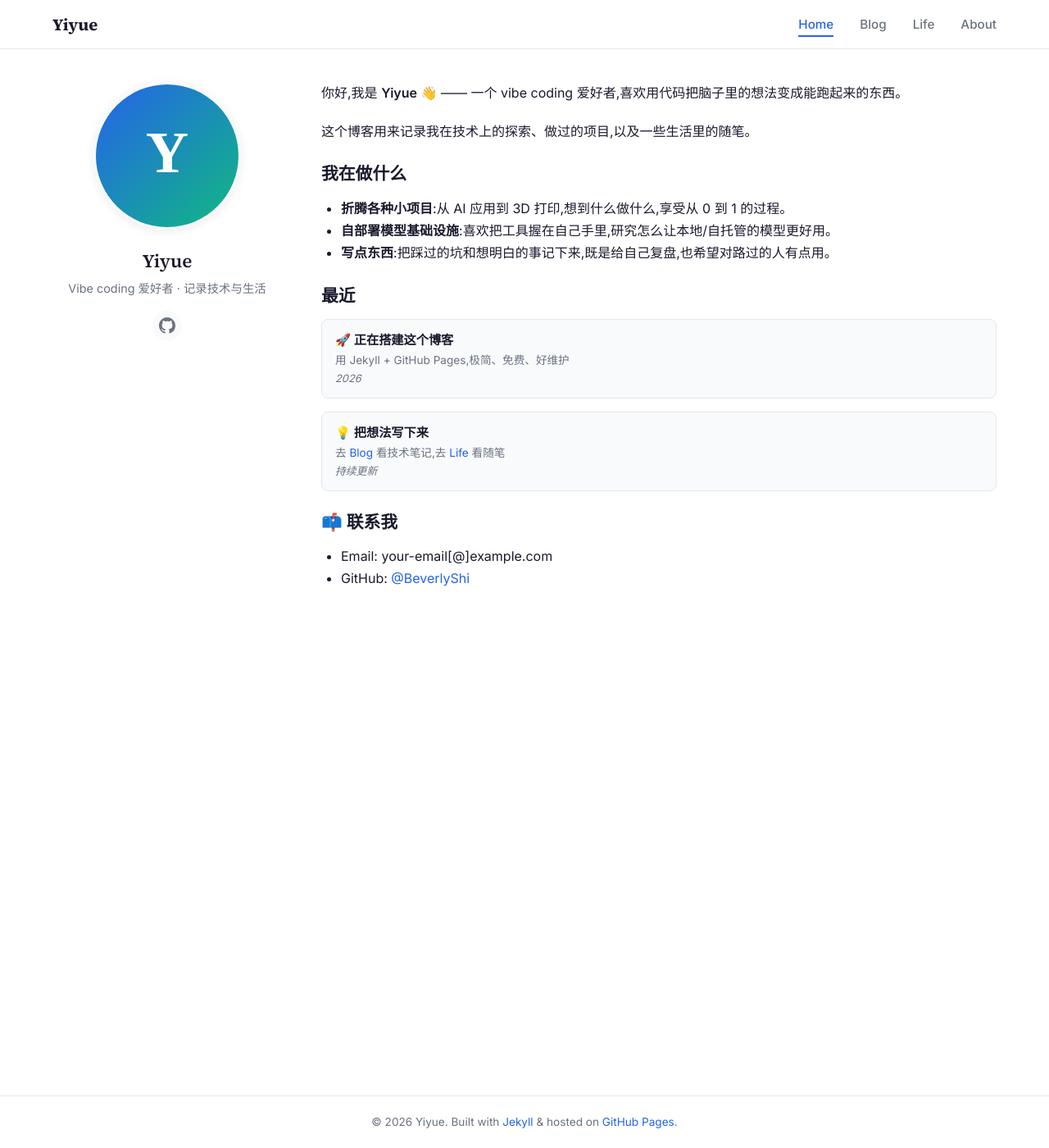
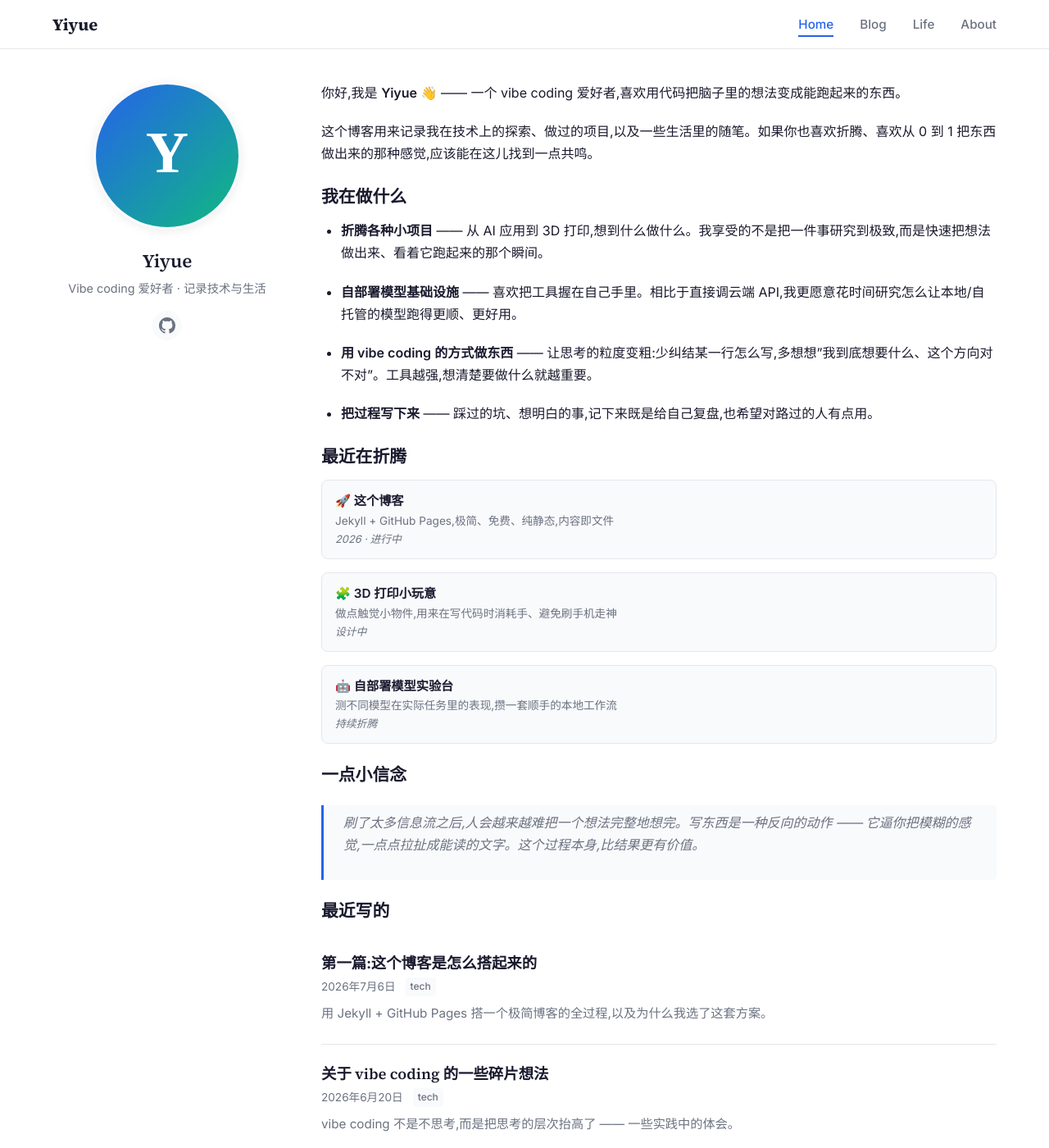
Before and after one commit to BeverlyShi/BeverlyShi.github.io, a Jekyll site: the page built from index.md, in a window 1280 px wide and 1400 px high. Shown: the whole window at 82% size. Built offline with Jekyll 4.4.1, drawn with Linux system fonts in a browser that asks for light colours; some of the changed text lies outside the part shown.

Commit message:
feat: 充实首页内容，使其自然超过一屏可正常滚动
根因不是 CSS bug（滚动机制经多视口实测正常）——旧首页内容仅约 876px，
在桌面屏上一屏装下，故"无内容可滚"。扩充首页：我在做什么/最近在折腾/
一点小信念/最近写的文章列表（自动列出最新 5 篇）/联系我，页面高约 1905px，
大屏也可滚动约 1005px。

Co-Authored-By: Claude Opus 4.8 <noreply@anthropic.com>

```diff
--- a/index.md
+++ b/index.md
@@ -6,34 +6,75 @@ permalink: /
 
 你好,我是 **Yiyue** 👋 —— 一个 vibe coding 爱好者,喜欢用代码把脑子里的想法变成能跑起来的东西。
 
-这个博客用来记录我在技术上的探索、做过的项目,以及一些生活里的随笔。
+这个博客用来记录我在技术上的探索、做过的项目,以及一些生活里的随笔。如果你也喜欢折腾、喜欢从 0 到 1 把东西做出来的那种感觉,应该能在这儿找到一点共鸣。
 
 ## 我在做什么
 
-- **折腾各种小项目**:从 AI 应用到 3D 打印,想到什么做什么,享受从 0 到 1 的过程。
-- **自部署模型基础设施**:喜欢把工具握在自己手里,研究怎么让本地/自托管的模型更好用。
-- **写点东西**:把踩过的坑和想明白的事记下来,既是给自己复盘,也希望对路过的人有点用。
+- **折腾各种小项目** —— 从 AI 应用到 3D 打印,想到什么做什么。我享受的不是把一件事研究到极致,而是快速把想法做出来、看着它跑起来的那个瞬间。
 
-## 最近
+- **自部署模型基础设施** —— 喜欢把工具握在自己手里。相比于直接调云端 API,我更愿意花时间研究怎么让本地/自托管的模型跑得更顺、更好用。
+
+- **用 vibe coding 的方式做东西** —— 让思考的粒度变粗:少纠结某一行怎么写,多想想"我到底想要什么、这个方向对不对"。工具越强,想清楚要做什么就越重要。
+
+- **把过程写下来** —— 踩过的坑、想明白的事,记下来既是给自己复盘,也希望对路过的人有点用。
+
+## 最近在折腾
 
 <div class="experience-list">
   <div class="experience-item">
     <div class="experience-details">
-      <div class="experience-title">🚀 正在搭建这个博客</div>
-      <div class="experience-subtitle">用 Jekyll + GitHub Pages,极简、免费、好维护</div>
-      <div class="experience-date">2026</div>
+      <div class="experience-title">🚀 这个博客</div>
+      <div class="experience-subtitle">Jekyll + GitHub Pages,极简、免费、纯静态,内容即文件</div>
+      <div class="experience-date">2026 · 进行中</div>
     </div>
   </div>
   <div class="experience-item">
     <div class="experience-details">
-      <div class="experience-title">💡 把想法写下来</div>
-      <div class="experience-subtitle">去 <a href="/blog">Blog</a> 看技术笔记,去 <a href="/life">Life</a> 看随笔</div>
-      <div class="experience-date">持续更新</div>
+      <div class="experience-title">🧩 3D 打印小玩意</div>
+      <div class="experience-subtitle">做点触觉小物件,用来在写代码时消耗手、避免刷手机走神</div>
+      <div class="experience-date">设计中</div>
+    </div>
+  </div>
+  <div class="experience-item">
+    <div class="experience-details">
+      <div class="experience-title">🤖 自部署模型实验台</div>
+      <div class="experience-subtitle">测不同模型在实际任务里的表现,攒一套顺手的本地工作流</div>
+      <div class="experience-date">持续折腾</div>
     </div>
   </div>
 </div>
+
+## 一点小信念
+
+> 刷了太多信息流之后,人会越来越难把一个想法完整地想完。写东西是一种反向的动作 —— 它逼你把模糊的感觉,一点点拉扯成能读的文字。这个过程本身,比结果更有价值。
+
+## 最近写的
+
+<div class="home-recent">
+  {% for post in site.posts limit: 5 %}
+  <div class="blog-post-card">
+    <h3 class="blog-post-card-title">
+      <a href="{{ post.url | relative_url }}">{{ post.title }}</a>
+    </h3>
+    <div class="blog-post-card-meta">
+      <time datetime="{{ post.date | date_to_xmlschema }}">{{ post.date | date: "%Y年%-m月%-d日" }}</time>
+      {% if post.categories %}<span class="tag-badge">{{ post.categories | first }}</span>{% endif %}
+    </div>
+    {% if post.excerpt %}
+    <p class="blog-post-card-excerpt">{{ post.excerpt | strip_html | truncatewords: 30 }}</p>
+    {% endif %}
+  </div>
+  {% endfor %}
+</div>
+
+<p style="margin-top:1rem">
+  <a href="{{ '/blog' | relative_url }}">全部技术文章 →</a>&nbsp;&nbsp;
+  <a href="{{ '/life' | relative_url }}">全部随笔 →</a>
+</p>
 
 ## 📫 联系我
 
 - Email: your-email[@]example.com
 - GitHub: [@BeverlyShi](https://github.com/BeverlyShi)
+
+<p style="color:var(--muted,#6b7280);font-size:0.9rem;margin-top:0.5rem"><em>（上面的邮箱是占位的,告诉我你想公开哪个,我帮你换上。）</em></p>
```
